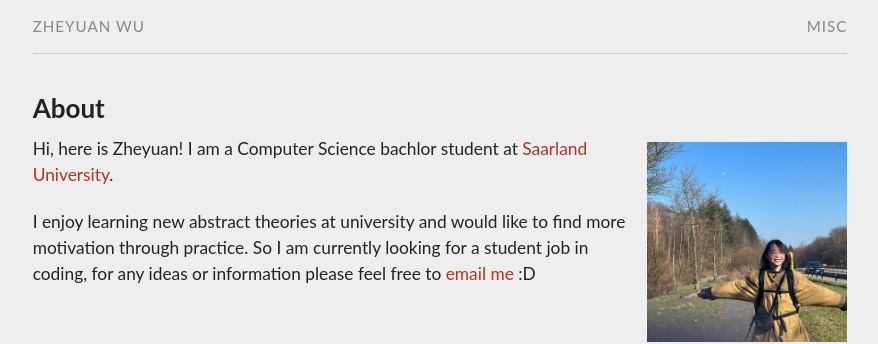
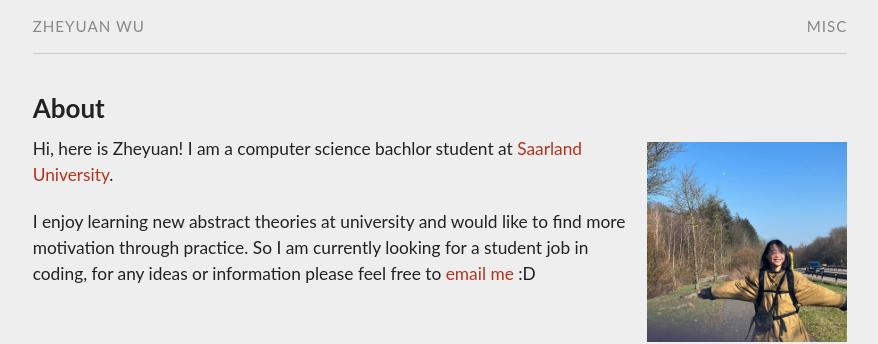
Before and after one commit to ZheyuanWU/ZheyuanWU.github.io, a Jekyll site: the page built from index.md, in a window 1280 px wide. Shown: the top 344 px of the page, without its empty margins (200-1078 px from the left). Built offline with Jekyll 4.4.1, drawn with Linux system fonts in a browser that asks for light colours.

```diff
--- a/index.md
+++ b/index.md
@@ -5,7 +5,7 @@ permalink: /
 ---
 {% include image.html url="images/myphoto.jpg" width="200px" align="right" %}
 
-Hi, here is Zheyuan! I am a Computer Science bachlor student at [Saarland University].
+Hi, here is Zheyuan! I am a computer science bachlor student at [Saarland University].
 
 I enjoy learning new abstract theories at university and would like to find more motivation through practice. So I am currently looking for a student job in coding, for any ideas or information please feel free to [email me] :D
 
```
Also changed, not shown: misc.md (+4 -0 lines), photos.md (+0 -2 lines).
